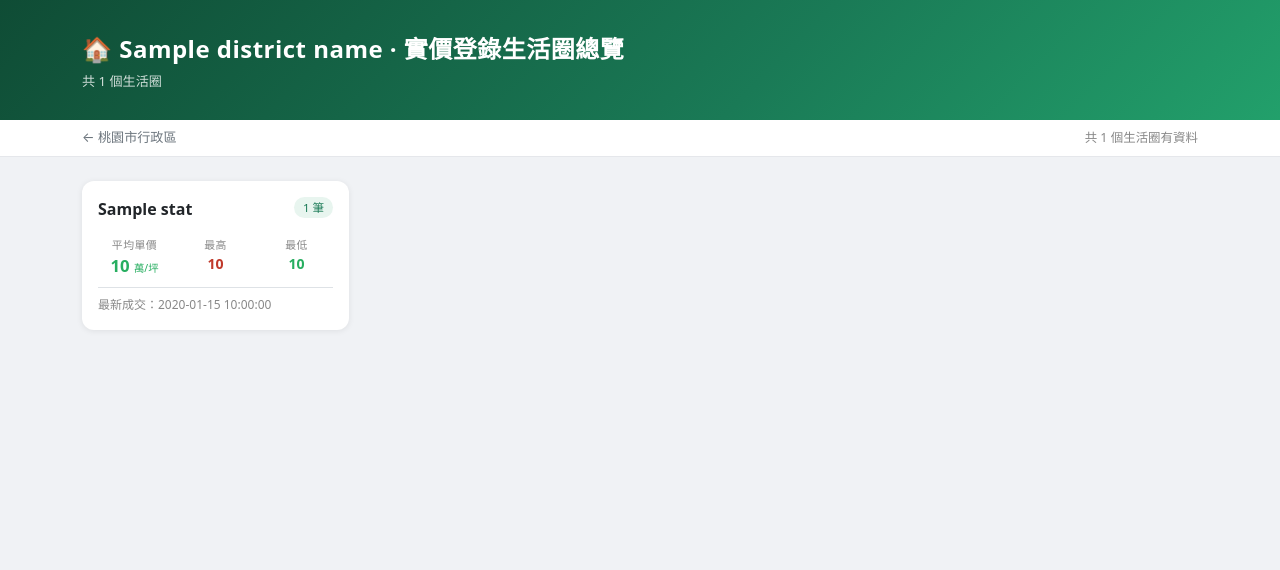
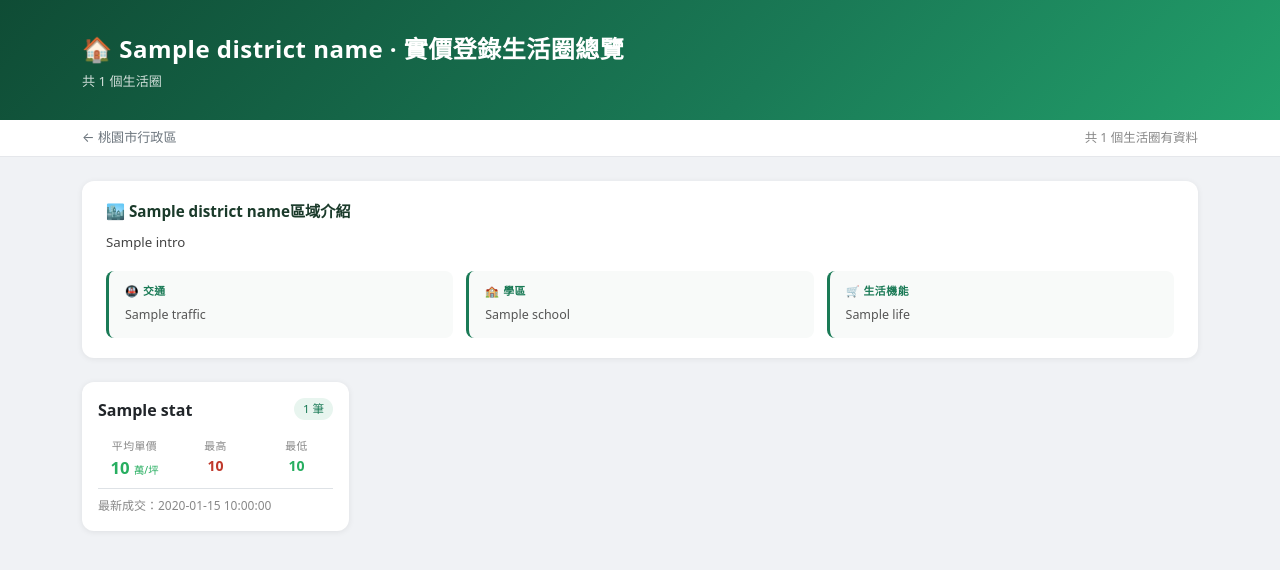
Before and after one commit to Ericyang114/leju-scraper, a Flask app: template templates/district.html in a window 1280 px wide. Shown: the top 570 px of the page. Run offline with Flask 3, Linux system fonts and the light colour scheme; the template is opened without the code that fills it: most values are stand-ins (such as "Sample title", 1, 10 or a date in 2020); some libraries are stand-ins or nearby versions.

Commit message:
行政區介紹頁範例：桃園區加入交通、學區、生活機能介紹
Co-Authored-By: Claude Sonnet 4.5 <noreply@anthropic.com>

```diff
--- a/app.py
+++ b/app.py
@@ -78,6 +78,15 @@ TAOYUAN_DISTRICTS = [
 
 _POST_CODE_MAP = {d["post_code"]: d["name"] for d in TAOYUAN_DISTRICTS}
 
+DISTRICT_INFO = {
+    "桃園區": {
+        "intro": "桃園區是桃園市的行政與商業核心，擁有桃園市政府、桃園火車站及完整的商業機能。近年來中路、小檜溪、經國等重劃區快速發展，吸引大量新建案進駐，為桃園市推案量最大的行政區。",
+        "traffic": "台鐵桃園站提供北上台北（約 25 分鐘）、南下中壢的便利交通；台 1 線、台 4 線及台 66 線快速道路貫穿全區；機場捷運桃園站可直達桃園國際機場及台北車站。捷運綠線（中壢延伸線）預計經過本區，串聯高鐵桃園站。",
+        "school": "明星學區包含武陵高中、桃園高中、桃園女中、東安國中等，學區資源完整，為桃園市家長購屋首選行政區之一。",
+        "life": "桃園統領百貨、大廟口商圈、中正藝文特區、桃園展演中心等生活休閒設施完備；大型量販店、連鎖餐飲集中，日常生活機能成熟。",
+    },
+}
+
 
 # ── 路由 ──────────────────────────────────────────────────────────────────────
 
@@ -114,9 +123,11 @@ def price_district(district_name):
     if not d:
         return "找不到該行政區", 404
     stats = db.get_subareas_by_post_code(d["post_code"])
+    info  = DISTRICT_INFO.get(district_name)
     return render_template("district.html",
                            district_name=district_name,
-                           stats=stats)
+                           stats=stats,
+                           info=info)
 
 
 @app.route("/dashboard")
--- a/templates/district.html
+++ b/templates/district.html
@@ -50,6 +50,50 @@
       border-radius: 20px;
       padding: 2px 9px;
     }
+
+    .info-card {
+      background: #fff;
+      border-radius: 12px;
+      padding: 1.3rem 1.5rem;
+      box-shadow: 0 1px 6px rgba(0,0,0,.07);
+      margin-bottom: 1.5rem;
+    }
+    .info-card h2 {
+      font-size: .95rem;
+      font-weight: 700;
+      color: #1a3a2a;
+      margin-bottom: .7rem;
+    }
+    .info-intro {
+      font-size: .83rem;
+      color: #444;
+      line-height: 1.8;
+      margin-bottom: 1rem;
+    }
+    .info-grid {
+      display: grid;
+      grid-template-columns: repeat(auto-fit, minmax(200px, 1fr));
+      gap: .8rem;
+    }
+    .info-block {
+      background: #f8faf9;
+      border-radius: 8px;
+      padding: .75rem 1rem;
+      border-left: 3px solid #1a7a56;
+    }
+    .info-block .info-label {
+      font-size: .68rem;
+      font-weight: 700;
+      color: #1a7a56;
+      text-transform: uppercase;
+      letter-spacing: .05em;
+      margin-bottom: .3rem;
+    }
+    .info-block .info-text {
+      font-size: .78rem;
+      color: #555;
+      line-height: 1.7;
+    }
   </style>
 </head>
 <body>
@@ -79,6 +123,34 @@
 </div>
 
 <div class="container py-4">
+
+  {% if info %}
+  <div class="info-card">
+    <h2>🏙 {{ district_name }}區域介紹</h2>
+    <p class="info-intro">{{ info.intro }}</p>
+    <div class="info-grid">
+      {% if info.traffic %}
+      <div class="info-block">
+        <div class="info-label">🚇 交通</div>
+        <div class="info-text">{{ info.traffic }}</div>
+      </div>
+      {% endif %}
+      {% if info.school %}
+      <div class="info-block">
+        <div class="info-label">🏫 學區</div>
+        <div class="info-text">{{ info.school }}</div>
+      </div>
+      {% endif %}
+      {% if info.life %}
+      <div class="info-block">
+        <div class="info-label">🛒 生活機能</div>
+        <div class="info-text">{{ info.life }}</div>
+      </div>
+      {% endif %}
+    </div>
+  </div>
+  {% endif %}
+
   {% if stats %}
   <div class="row row-cols-1 row-cols-sm-2 row-cols-lg-3 row-cols-xl-4 g-3">
     {% for s in stats %}
```
